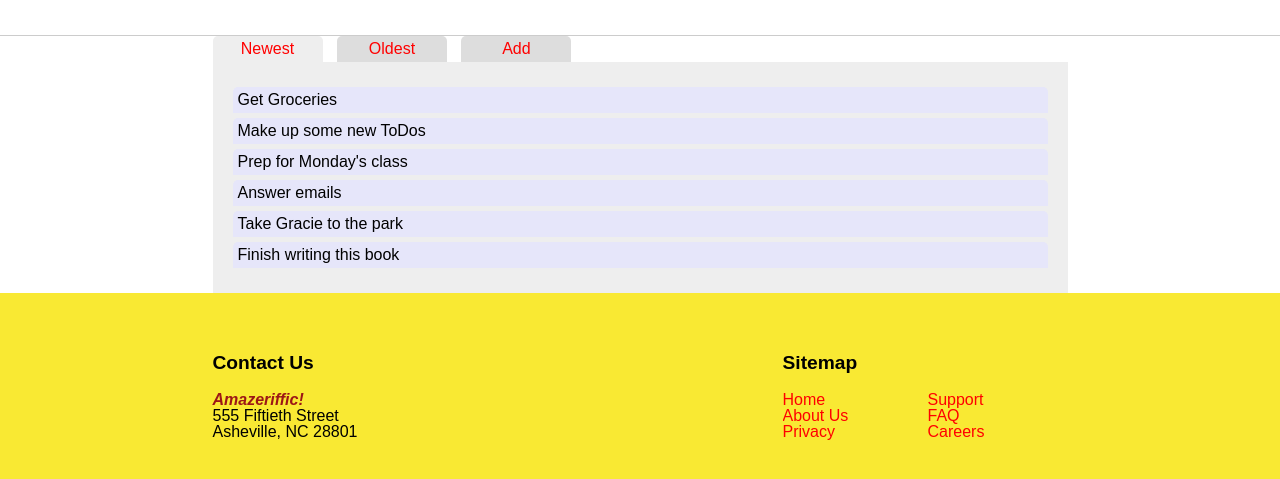
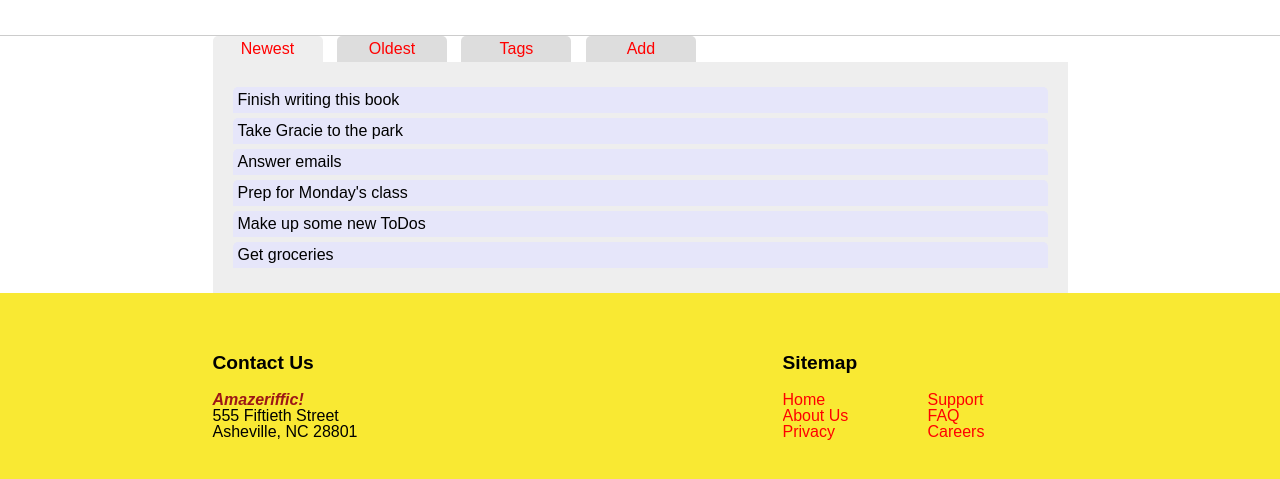
Before and after one commit to freemonkey/Amazeriffic, a plain HTML site: page index.html in a window 1280 px wide. Shown: the part 93-572 px from the top of the page. Drawn offline with nearby package versions, Linux system fonts and the light colour scheme; a web font is replaced by a local one.

Commit message:
add tags tab and setup tags feature

```diff
--- a/index.html
+++ b/index.html
@@ -25,6 +25,7 @@
 			<div class="tabs">
 				<a href=""><span class="active">Newest</span></a>
 				<a href=""><span>Oldest</span></a>
+				<a href=""><span>Tags</span></a>
 				<a href=""><span>Add</span></a>
 			</div>
 			<div class="content">
--- a/javascripts/app.js
+++ b/javascripts/app.js
@@ -1,14 +1,9 @@
-var main = function () {
+var main = function (toDoObjects) {
 	"use strict";
 
-	var toDos = [
-		"Finish writing this book",
-		"Take Gracie to the park",
-		"Answer emails",
-		"Prep for Monday's class",
-		"Make up some new ToDos",
-		"Get Groceries"
-	];
+	var toDos = toDoObjects.map(function (toDo) {
+		return toDo.description
+	});
 
 	$(".tabs a span").toArray().forEach(function (element) {
 		var $element = $(element);
@@ -35,6 +30,9 @@ var main = function () {
 					$content.append($("<li>").text(todo));
 				});
 			} else if ($element.parent().is(":nth-child(3)")) {
+				// this is the tag tab code
+				console.log("the tags tab was clicked!");
+			} else if ($element.parent().is(":nth-child(4)")) {
 				$input = $("<input>");
 				$button = $("<button>").text("+");
 
@@ -57,4 +55,8 @@ var main = function () {
 	$(".tabs a:first-child span").trigger("click");
 };
 
-$(document).ready(main);
+$(document).ready(function () {
+	$.getJSON("todos.json", function (toDoObjects) {
+		main(toDoObjects);
+	});
+});
```
